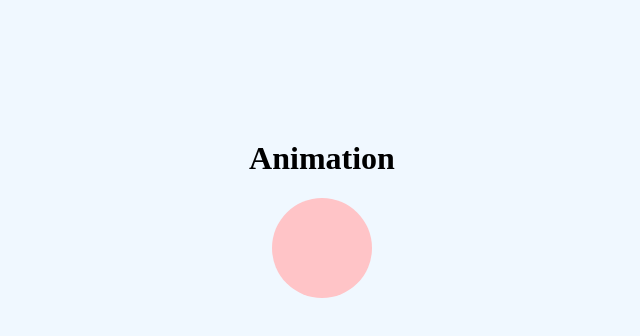
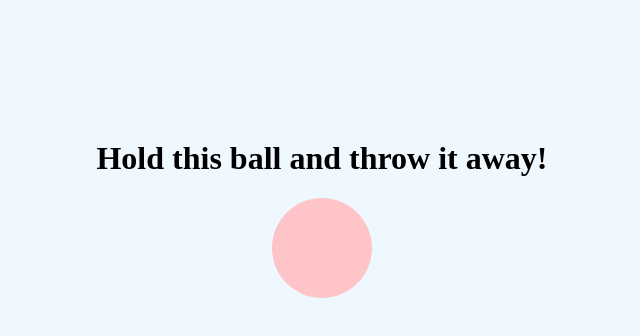
Before and after one commit to ImanMohi/animatePop, a plain HTML site: page index.htm in a window 1280 px wide. Shown: the whole page, without its empty margins (318-958 px from the left). Drawn offline with nearby package versions, Linux system fonts and the light colour scheme.

Commit message:
Update index.htm

```diff
--- a/index.htm
+++ b/index.htm
@@ -2,12 +2,12 @@
 <html lang="en">
 
 <head>
-  <title>Hold this ball and throw it away!</title>
+  <title>Animation</title>
   <link href="./animation.css" rel="stylesheet" type="text/css" />
 </head>
 
 <body>
-  <h1>Animation</h1>
+  <h1>Hold this ball and throw it away!</h1>
   <div class="box"></div>
 
   <script src="https://unpkg.com/popmotion@8.1.24/dist/popmotion.global.min.js"></script>
```
